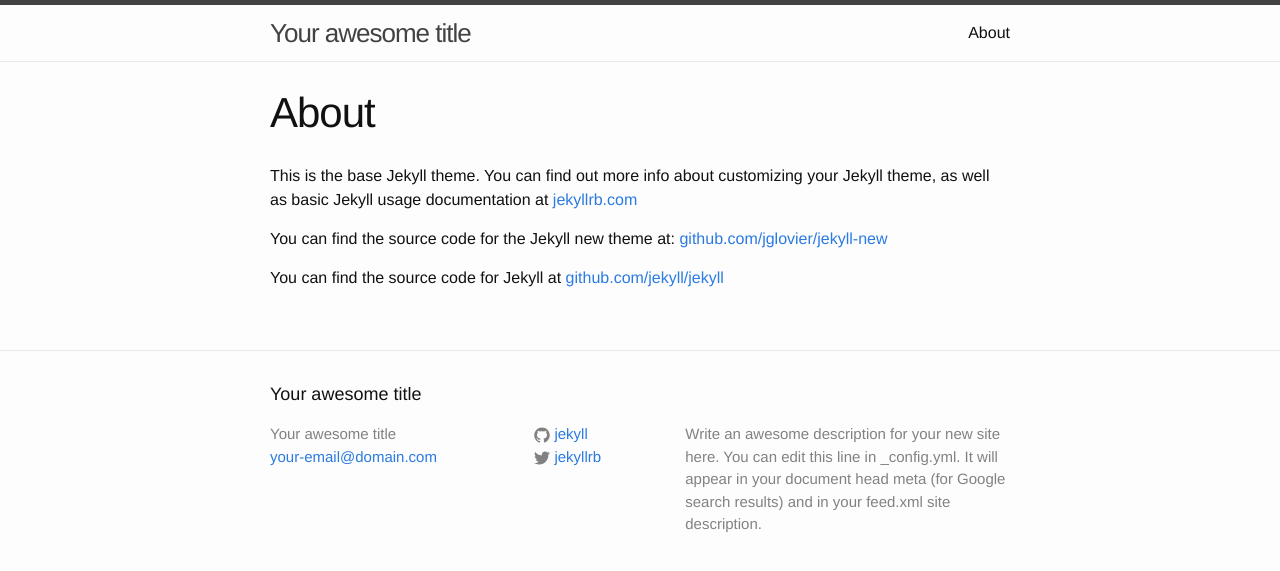
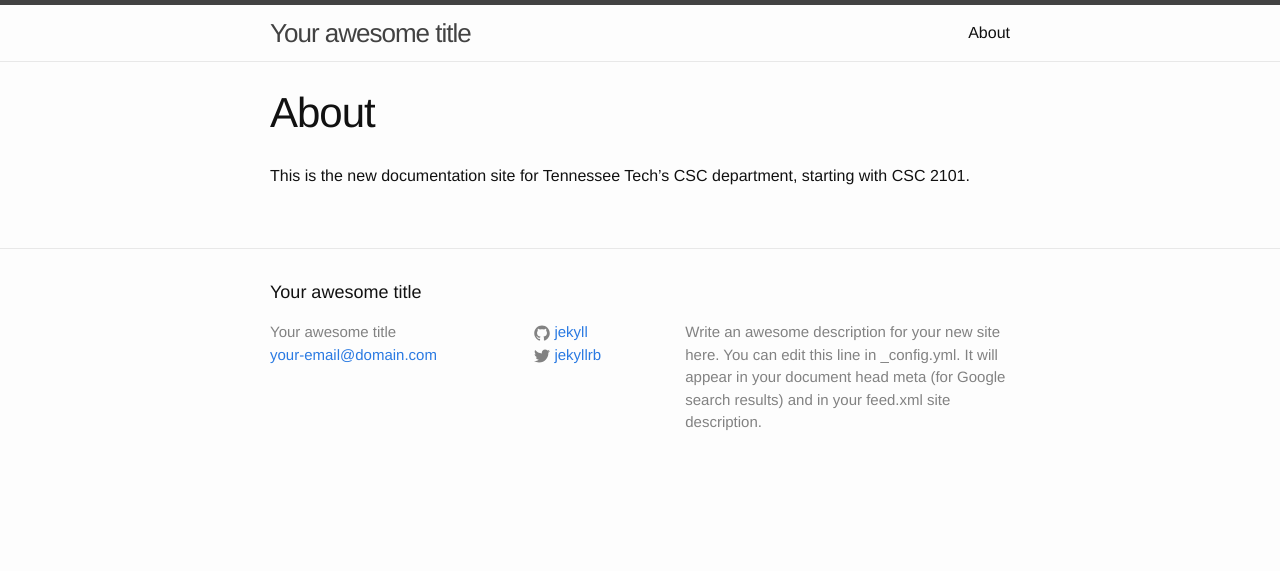
Before and after one commit to TTU-CSC/ttu-csc.github.com, a Jekyll site: the page built from about.md, in a window 1280 px wide. Shown: the top 571 px of the page. Built offline with Jekyll 4.4.1, drawn with Linux system fonts in a browser that asks for light colours.

Commit message:
Update about.md

```diff
--- a/about.md
+++ b/about.md
@@ -4,8 +4,4 @@
 permalink: /about/
 ---
 
-This is the base Jekyll theme. You can find out more info about customizing your Jekyll theme, as well as basic Jekyll usage documentation at [jekyllrb.com](http://jekyllrb.com/)
-
-You can find the source code for the Jekyll new theme at: [github.com/jglovier/jekyll-new](https://github.com/jglovier/jekyll-new)
-
-You can find the source code for Jekyll at [github.com/jekyll/jekyll](https://github.com/jekyll/jekyll)
+This is the new documentation site for Tennessee Tech's CSC department, starting with CSC 2101.
```
